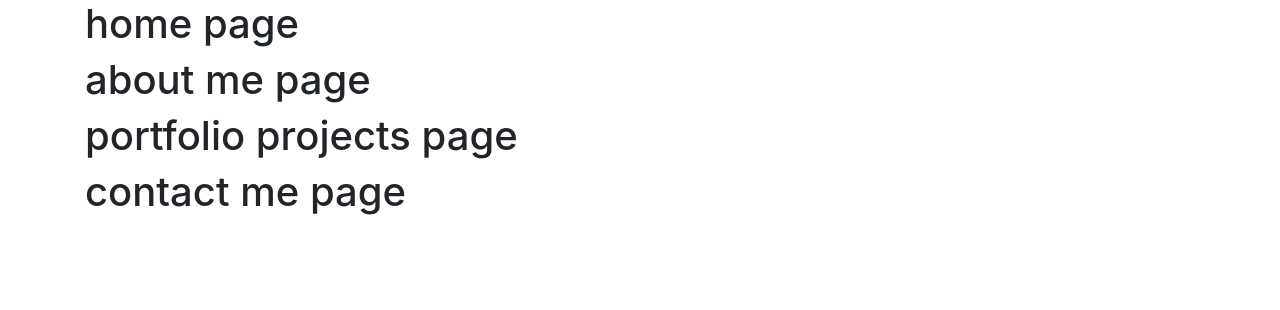
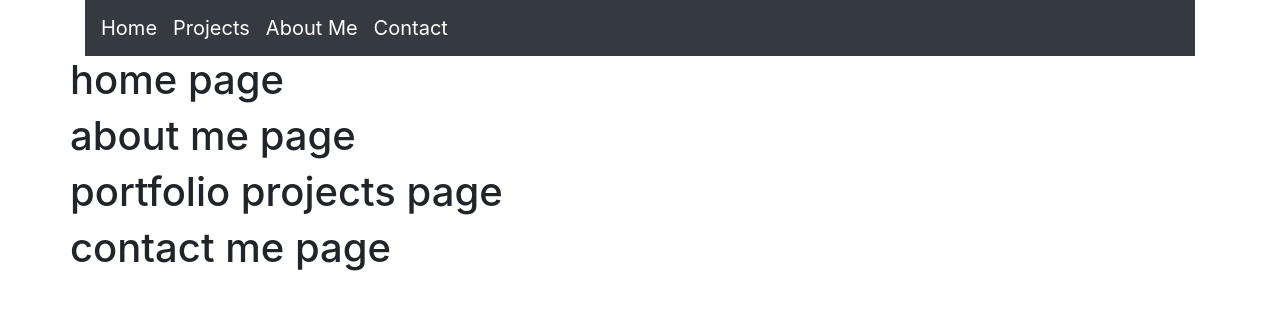
Before and after one commit to Aleksei-Zaichenko/webPortfolio, a React (Create React App) app in the folder webportolio/: page / in a window 1280 px wide. Shown: the top 310 px of the page. Built offline with nearby package versions, Linux system fonts and the light colour scheme.

Commit message:
Adds a nav bar component from Bootstrap library

```diff
--- a/webportolio/src/App.js
+++ b/webportolio/src/App.js
@@ -9,16 +9,30 @@ import ContactMepage from "./components/ContactMePage";
 
 //react bootstrap components
 import "bootstrap/dist/css/bootstrap.min.css";
-import { Container, Row, Col } from "react-bootstrap";
+import { Container, Row, Col, Navbar } from "react-bootstrap";
 
 function App() {
   return (
     <div className="App">
       <Container>
-        <HomePage />
-        <AboutMePage />
-        <PortfolioProjectPage />
-        <ContactMepage />
+        <Navbar bg="dark" variant="dark">
+          <Navbar.Brand href="#home">Home</Navbar.Brand>
+          <Navbar.Brand href="#home">Projects</Navbar.Brand>
+          <Navbar.Brand href="#home">About Me</Navbar.Brand>
+          <Navbar.Brand href="#home">Contact</Navbar.Brand>
+        </Navbar>
+        <Row>
+          <HomePage />
+        </Row>
+        <Row>
+          <AboutMePage />
+        </Row>
+        <Row>
+          <PortfolioProjectPage />
+        </Row>
+        <Row>
+          <ContactMepage />
+        </Row>
       </Container>
     </div>
   );
```
